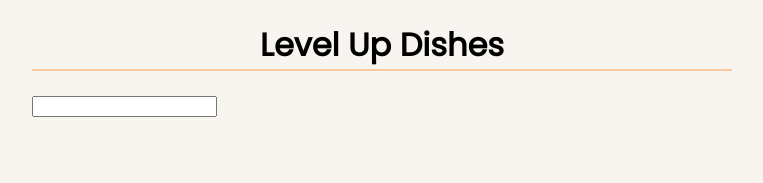
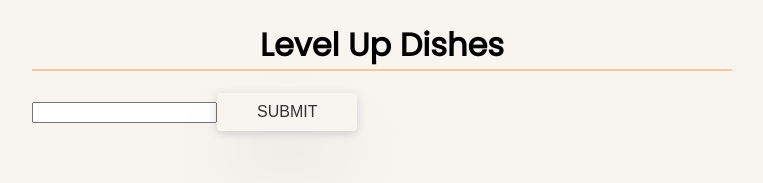
Before and after one commit to ringosingson/react-hooks-playground, a React (Create React App) app: page / in a window 1280 px wide. Shown: the top 183 px of the page, without its empty margins (258-1021 px from the left). Built offline with nearby package versions, Linux system fonts and the light colour scheme.

Commit message:
useState example 2

```diff
--- a/src/App.js
+++ b/src/App.js
@@ -8,9 +8,26 @@
     <div className="main-wrapper">
       <h1>Level Up Dishes</h1>
       <h3>{name}</h3>
-      <input type="text" onChange={e => setName(e.target.value)} value={name} />
+      <form
+        onSubmit={e => {
+          e.preventDefault();
+          formSubmit(name, setName);
+        }}
+      >
+        <input
+          type="text"
+          onChange={e => setName(e.target.value)}
+          value={name}
+        />
+        <button>Submit</button>
+      </form>
     </div>
   );
 };
 
+const formSubmit = (value, setValue) => {
+  console.log("email sent to" + value + "!");
+  setValue("");
+};
+
 export default App;
```
